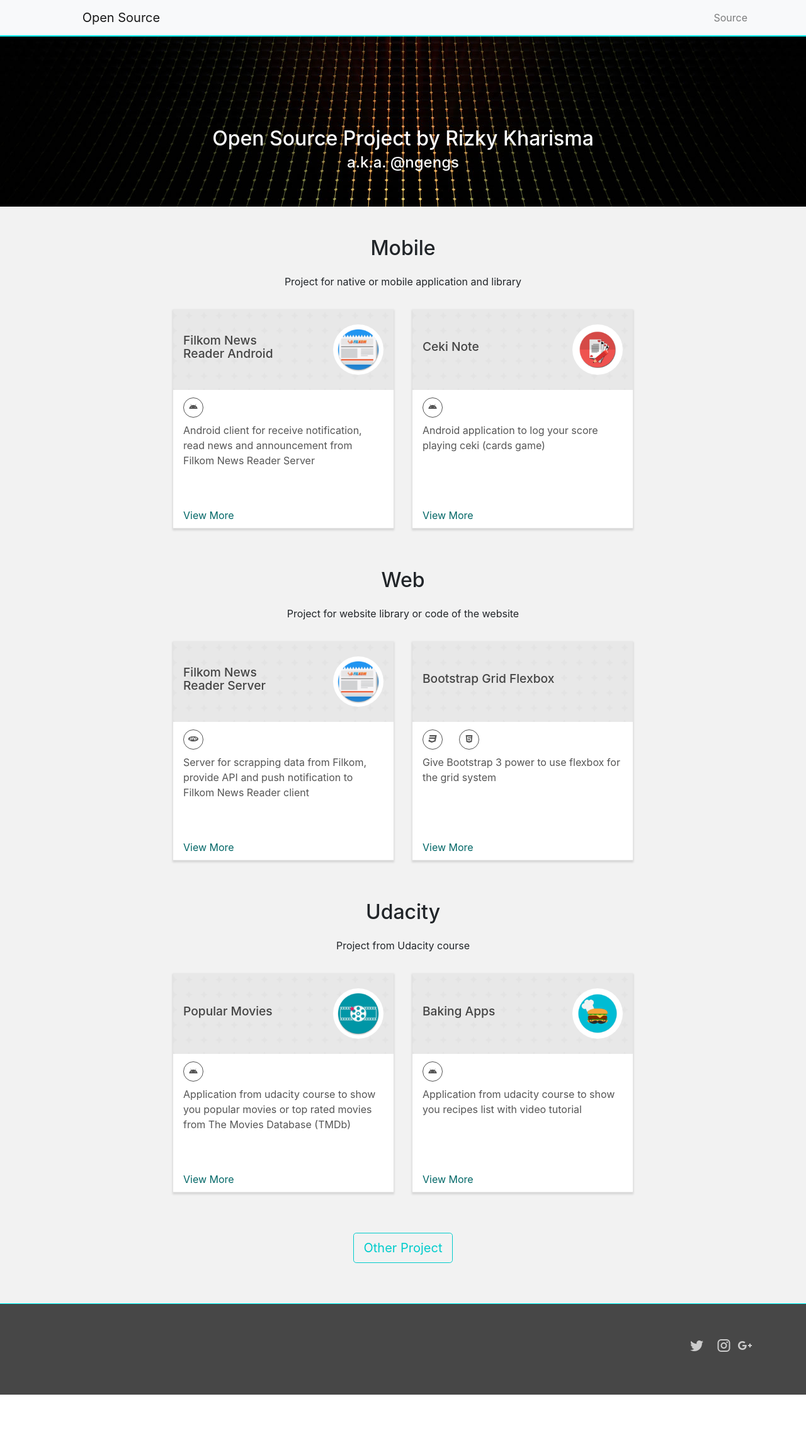
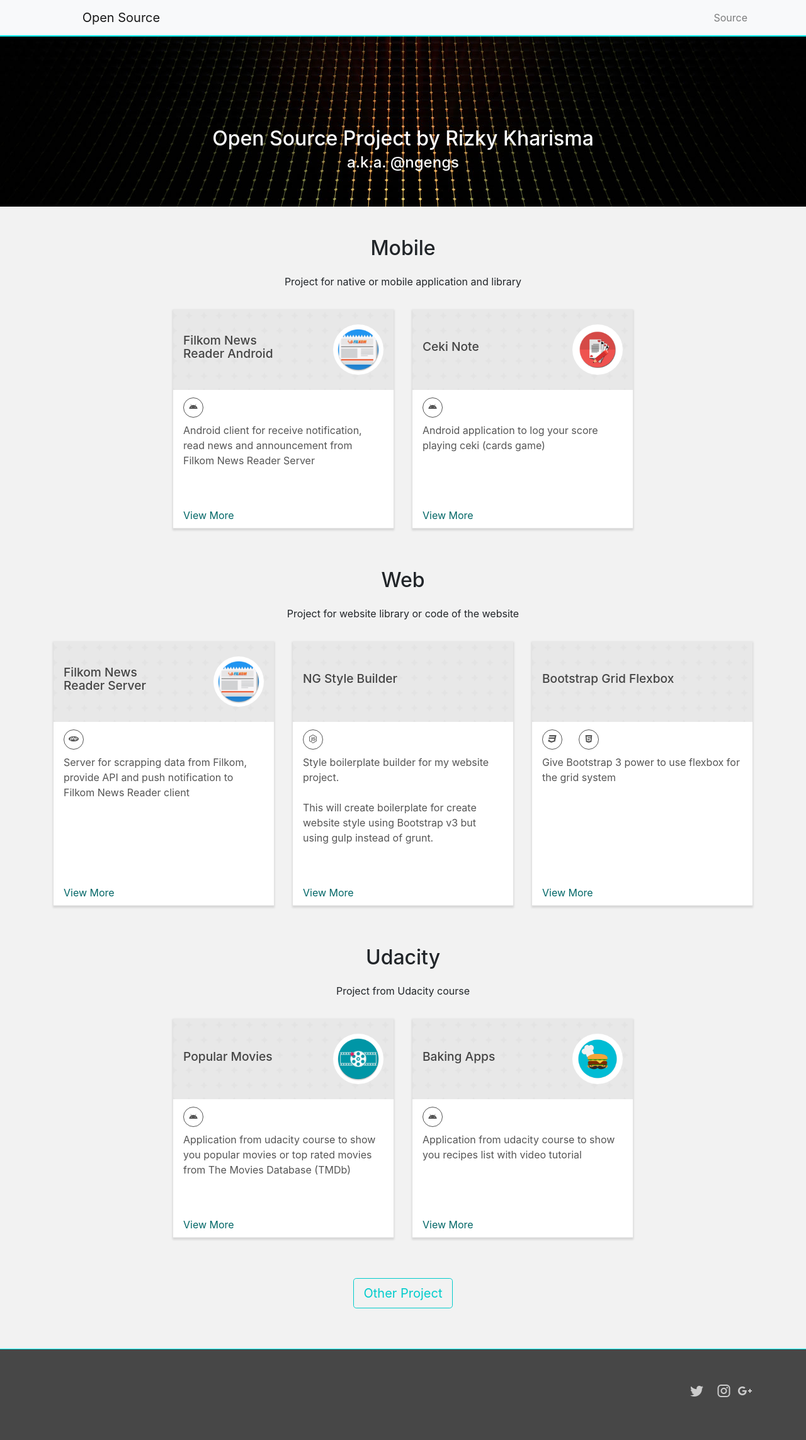
Before and after one commit to ngengs/ngengs.github.io, a Jekyll site: the page built from index.html, in a window 1280 px wide. Shown: the whole page at 63% size. Built offline with Jekyll 4.4.1, drawn with Linux system fonts in a browser that asks for light colours; nearby versions of some CDN libraries; some web fonts are replaced; before the commit the page ends 2214 px from its top, so only the background shows below that.

Commit message:
[New-Project] NG Style Builder
Signed-off-by: rizky Kharisma <ngeng.ngengs@gmail.com>

```diff
--- a/_data/projects.json
+++ b/_data/projects.json
@@ -24,6 +24,14 @@
     "link": "https://github.com/ngengs/cekinote_android"
   },
   {
+    "name": "NG Style Builder",
+    "category": "web",
+    "language": "nodejs",
+    "desc": "Style boilerplate builder for my website project.<br><br>This will create boilerplate for create website style using Bootstrap v3 but using gulp instead of grunt.",
+    "image": null,
+    "link": "https://www.npmjs.com/package/ng-style-builder"
+  },
+  {
     "name": "Bootstrap Grid Flexbox",
     "category": "web",
     "language": ["css", "html"],
--- a/_includes/project_card.html
+++ b/_includes/project_card.html
@@ -25,8 +25,10 @@
                     <i class="mdi mdi-language-css3 align-middle"></i>
                     {% elsif lang == "html" %}
                     <i class="mdi mdi-language-html5 align-middle"></i>
-                    {% else if lang == "php" %}
+                    {% elsif lang == "php" %}
                     <i class="mdi mdi-language-php align-middle"></i>
+                    {% elsif lang == "nodejs" %}
+                    <i class="mdi mdi-nodejs align-middle"></i>
                     {% else %}
                     <i class="mdi mdi-code-braces align-middle"></i>
                     {% endif %}
--- a/_scss/_content.scss
+++ b/_scss/_content.scss
@@ -95,6 +95,11 @@
           color: #FF9800;
           border-color: #FF9800;
         }
+
+        &--nodejs {
+          color: #026E00;
+          border-color: #026E00;
+        }
       }
     }
 
```
